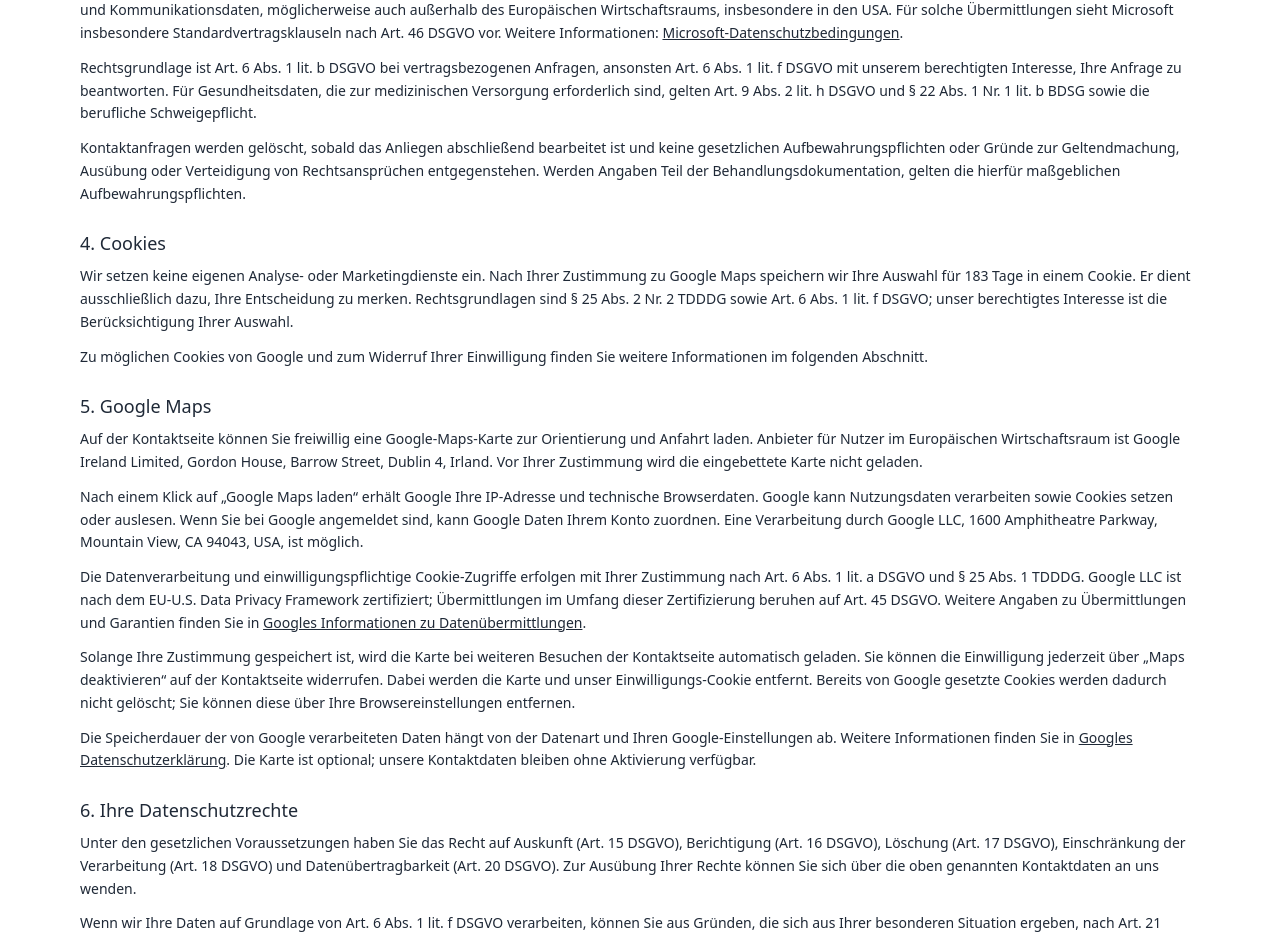
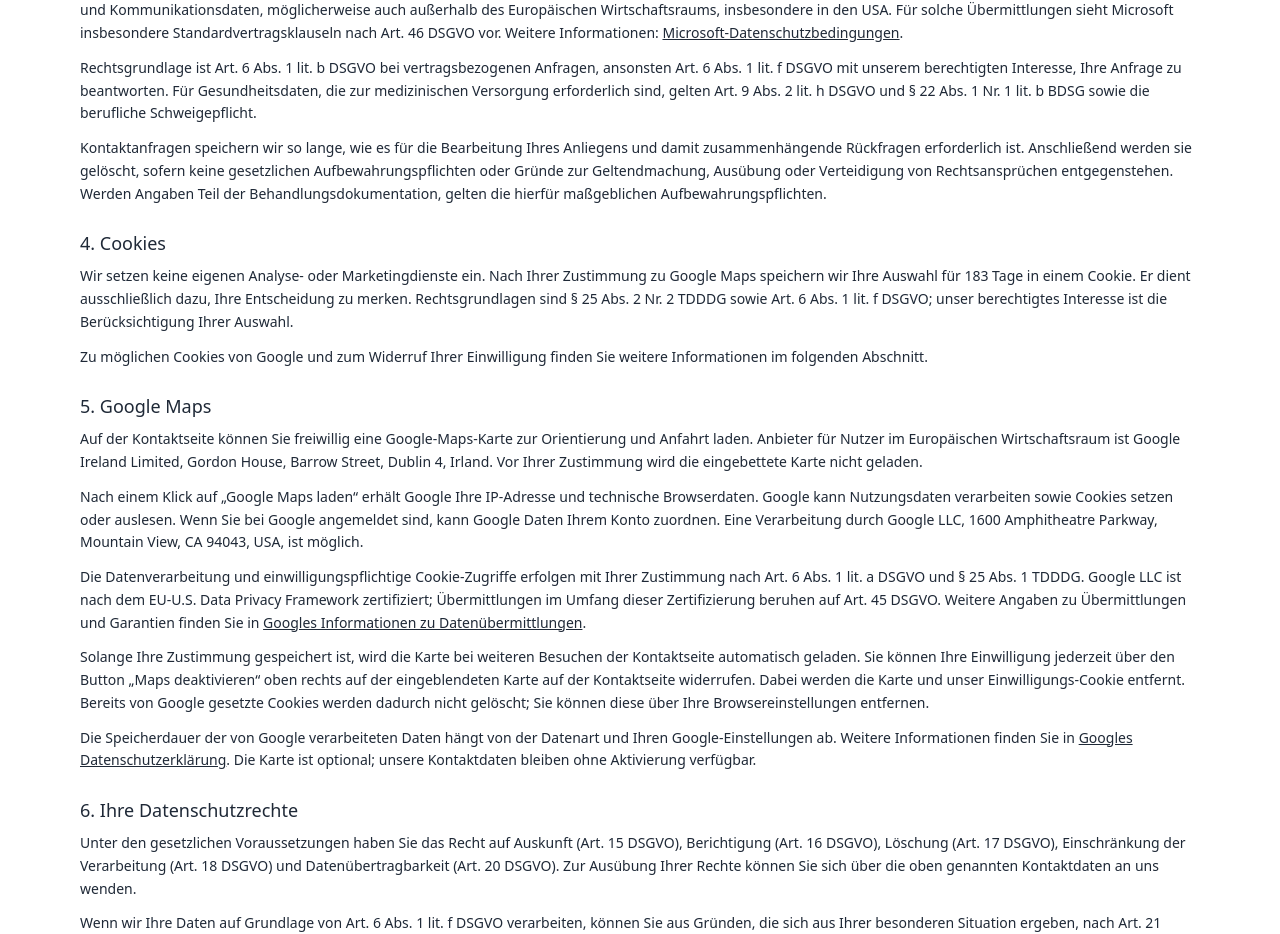
Before and after one commit to chrisknapp98/react-dentist-example, a Next.js app: page /datenschutz in a window 1280 px wide. Shown: the part 1010-1944 px from the top of the page. Built offline with nearby package versions, Linux system fonts and the light colour scheme.

Commit message:
describe mail contact broader and mention maps button

```diff
--- a/src/app/datenschutz/page.tsx
+++ b/src/app/datenschutz/page.tsx
@@ -50,7 +50,7 @@ export default function Datenschutz() {
                         <p>Bei Anfragen per E-Mail oder Telefon verarbeiten wir Ihre Kontaktdaten und den Inhalt Ihrer Nachricht, um Ihr Anliegen zu bearbeiten.</p>
                         <p className="mt-3">Unsere E-Mail-Postfächer werden von Microsoft Ireland Operations Limited über Microsoft 365 / Exchange Online bereitgestellt. Dabei verarbeitet Microsoft Nachrichten und Kommunikationsdaten, möglicherweise auch außerhalb des Europäischen Wirtschaftsraums, insbesondere in den USA. Für solche Übermittlungen sieht Microsoft insbesondere Standardvertragsklauseln nach Art. 46 DSGVO vor. Weitere Informationen: <a href="https://www.microsoft.com/licensing/docs/view/Microsoft-Products-and-Services-Data-Protection-Addendum-DPA" target="_blank" rel="noreferrer" className="underline">Microsoft-Datenschutzbedingungen</a>.</p>
                         <p className="mt-3">Rechtsgrundlage ist Art. 6 Abs. 1 lit. b DSGVO bei vertragsbezogenen Anfragen, ansonsten Art. 6 Abs. 1 lit. f DSGVO mit unserem berechtigten Interesse, Ihre Anfrage zu beantworten. Für Gesundheitsdaten, die zur medizinischen Versorgung erforderlich sind, gelten Art. 9 Abs. 2 lit. h DSGVO und § 22 Abs. 1 Nr. 1 lit. b BDSG sowie die berufliche Schweigepflicht.</p>
-                        <p className="mt-3">Kontaktanfragen werden gelöscht, sobald das Anliegen abschließend bearbeitet ist und keine gesetzlichen Aufbewahrungspflichten oder Gründe zur Geltendmachung, Ausübung oder Verteidigung von Rechtsansprüchen entgegenstehen. Werden Angaben Teil der Behandlungsdokumentation, gelten die hierfür maßgeblichen Aufbewahrungspflichten.</p>
+                        <p className="mt-3">Kontaktanfragen speichern wir so lange, wie es für die Bearbeitung Ihres Anliegens und damit zusammenhängende Rückfragen erforderlich ist. Anschließend werden sie gelöscht, sofern keine gesetzlichen Aufbewahrungspflichten oder Gründe zur Geltendmachung, Ausübung oder Verteidigung von Rechtsansprüchen entgegenstehen. Werden Angaben Teil der Behandlungsdokumentation, gelten die hierfür maßgeblichen Aufbewahrungspflichten.</p>
                     </article>
 
                     <article>
@@ -64,7 +64,7 @@ export default function Datenschutz() {
                         <p>Auf der Kontaktseite können Sie freiwillig eine Google-Maps-Karte zur Orientierung und Anfahrt laden. Anbieter für Nutzer im Europäischen Wirtschaftsraum ist Google Ireland Limited, Gordon House, Barrow Street, Dublin 4, Irland. Vor Ihrer Zustimmung wird die eingebettete Karte nicht geladen.</p>
                         <p className="mt-3">Nach einem Klick auf „Google Maps laden“ erhält Google Ihre IP-Adresse und technische Browserdaten. Google kann Nutzungsdaten verarbeiten sowie Cookies setzen oder auslesen. Wenn Sie bei Google angemeldet sind, kann Google Daten Ihrem Konto zuordnen. Eine Verarbeitung durch Google LLC, 1600 Amphitheatre Parkway, Mountain View, CA 94043, USA, ist möglich.</p>
                         <p className="mt-3">Die Datenverarbeitung und einwilligungspflichtige Cookie-Zugriffe erfolgen mit Ihrer Zustimmung nach Art. 6 Abs. 1 lit. a DSGVO und § 25 Abs. 1 TDDDG. Google LLC ist nach dem EU-U.S. Data Privacy Framework zertifiziert; Übermittlungen im Umfang dieser Zertifizierung beruhen auf Art. 45 DSGVO. Weitere Angaben zu Übermittlungen und Garantien finden Sie in <a href="https://policies.google.com/privacy/frameworks?hl=de" target="_blank" rel="noreferrer" className="underline">Googles Informationen zu Datenübermittlungen</a>.</p>
-                        <p className="mt-3">Solange Ihre Zustimmung gespeichert ist, wird die Karte bei weiteren Besuchen der Kontaktseite automatisch geladen. Sie können die Einwilligung jederzeit über „Maps deaktivieren“ auf der Kontaktseite widerrufen. Dabei werden die Karte und unser Einwilligungs-Cookie entfernt. Bereits von Google gesetzte Cookies werden dadurch nicht gelöscht; Sie können diese über Ihre Browsereinstellungen entfernen.</p>
+                        <p className="mt-3">Solange Ihre Zustimmung gespeichert ist, wird die Karte bei weiteren Besuchen der Kontaktseite automatisch geladen. Sie können Ihre Einwilligung jederzeit über den Button „Maps deaktivieren“ oben rechts auf der eingeblendeten Karte auf der Kontaktseite widerrufen. Dabei werden die Karte und unser Einwilligungs-Cookie entfernt. Bereits von Google gesetzte Cookies werden dadurch nicht gelöscht; Sie können diese über Ihre Browsereinstellungen entfernen.</p>
                         <p className="mt-3">Die Speicherdauer der von Google verarbeiteten Daten hängt von der Datenart und Ihren Google-Einstellungen ab. Weitere Informationen finden Sie in <a href="https://policies.google.com/privacy?hl=de" target="_blank" rel="noreferrer" className="underline">Googles Datenschutzerklärung</a>. Die Karte ist optional; unsere Kontaktdaten bleiben ohne Aktivierung verfügbar.</p>
                     </article>
 
```
